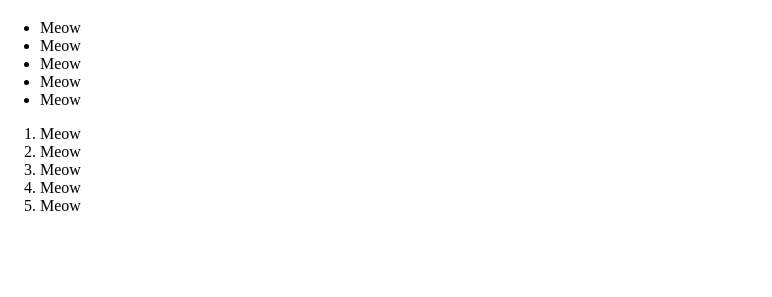
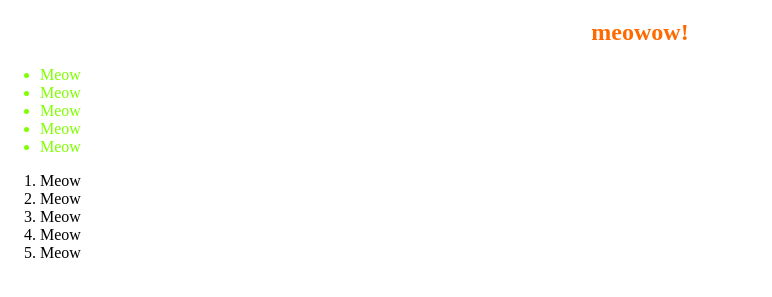
Before and after one commit to theMohSaleh/intro-repo-Moh, a plain HTML site: page index.html in a window 1280 px wide. Shown: the part 79-376 px from the top of the page, without its empty margins (0-772 px from the left). Drawn offline with Linux system fonts and the light colour scheme.

Commit message:
h2 and style test

```diff
--- a/index.html
+++ b/index.html
@@ -6,6 +6,7 @@
 <body>
     <header>Cat</header>
     <h1>MEOW??</h1>
+    <h2>meowow!</h2>
     <ul>
         <li>Meow</li>
         <li>Meow</li>
--- a/style.css
+++ b/style.css
@@ -3,7 +3,7 @@ body {
     display: inline;
 }
 
-ul il {
+ul {
     text-decoration: none;
     color:chartreuse;
 }
@@ -12,3 +12,8 @@ h1 {
     text-align: center;
     color: blueviolet;
 }
+
+h2 {
+    text-align: center;
+    color: rgb(255, 106, 0);
+}
```
